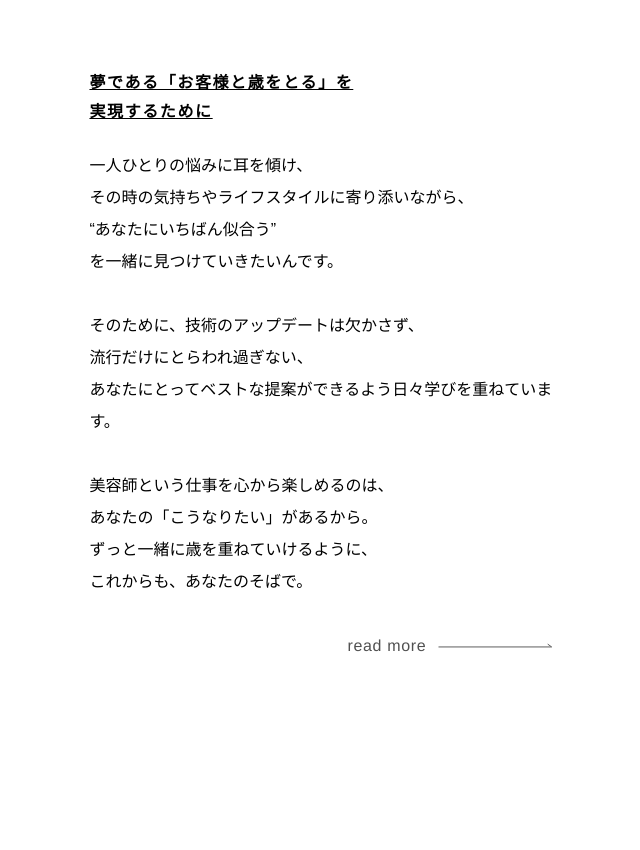
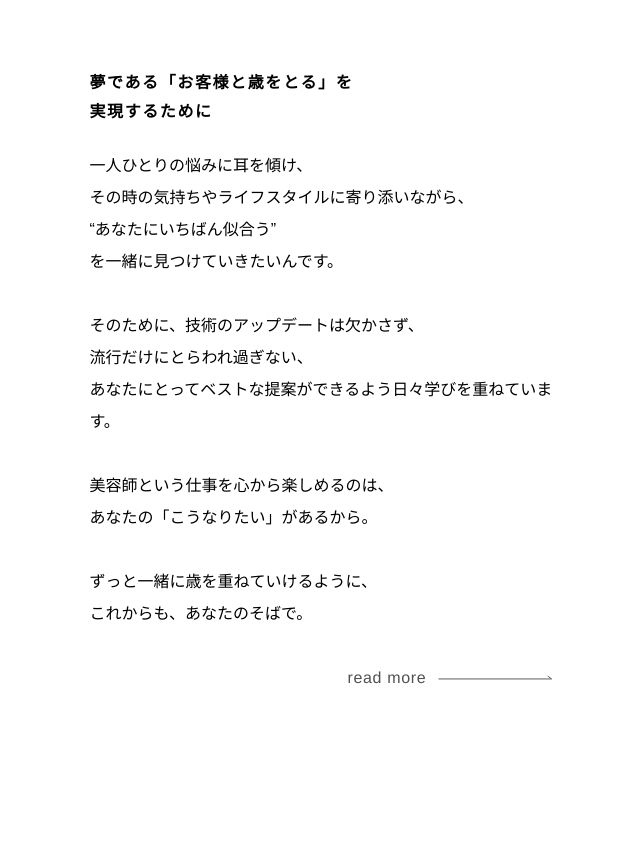
Before and after one commit to Ryo-Kawanami/kaito_hoshino_profilesite, a plain HTML site: page index.html in a window 1280 px wide. Shown: the part 4281-5131 px from the top of the page, without its empty margins (26-666 px from the left). Drawn offline with nearby package versions, Linux system fonts and the light colour scheme; a web font is replaced by a local one.

Commit message:
underlineを一時的に削除

```diff
--- a/assets/css/style.css
+++ b/assets/css/style.css
@@ -691,7 +691,7 @@ main
     display: block;
     /* boldにして下線を入れる */
     font-weight: 600;
-    text-decoration: underline;
+    /* text-decoration: underline; */
     /* 字間を開ける */
     letter-spacing: 0.1em;
     /* 文字の高さの間隔を開ける */
```
Also changed, not shown: index.html (+1 -0 lines), 1 other file.
